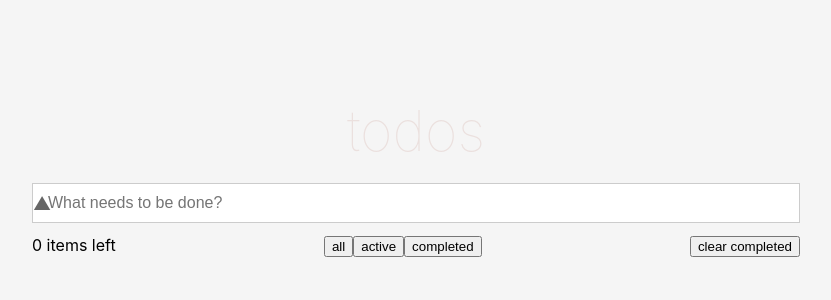
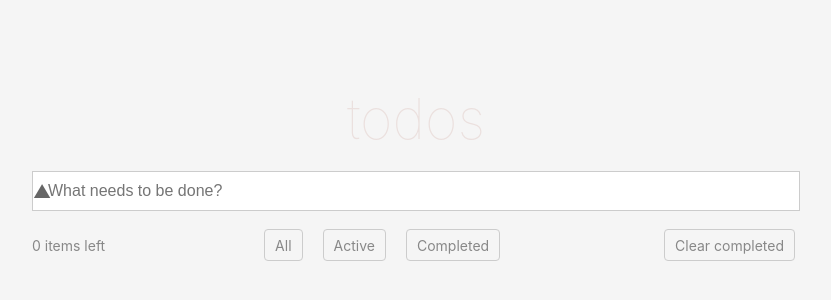
Before and after one commit to IlyaGoncharovY/todo, a React (Vite) app: page / in a window 1280 px wide. Shown: the part 232-532 px from the top of the page, without its empty margins (224-1055 px from the left). Built offline with nearby package versions, Linux system fonts and the light colour scheme.

Commit message:
fix(app footer) refactor style and use universal component

```diff
--- a/src/modules/app/components/footer/AppFooter.module.css
+++ b/src/modules/app/components/footer/AppFooter.module.css
@@ -3,4 +3,25 @@
     align-items: center;
     justify-content: space-between;
     width: 60%;
+    gap: 10px;
+
+    @media screen and (max-width: 760px) {
+        flex-direction: column;
+    }
+
+    .countContainer {
+        p {
+            color: #888888;
+            font-size: 14px;
+            font-weight: revert;
+            white-space: nowrap;
+        }
+    }
+
+    .buttonGroupContainer {
+        display: flex;
+        justify-content: space-between;
+        align-items: center;
+        gap: 10px;
+    }
 }
--- a/src/modules/app/components/footer/AppFooter.tsx
+++ b/src/modules/app/components/footer/AppFooter.tsx
@@ -1,6 +1,7 @@
-import {useCallback} from 'react';
+import {useCallback, useState} from 'react';
 
 import {FilterType} from '../../../../common/type';
+import {CommonButton} from '../../../../common/components';
 import {useAppDispatch, useAppSelector} from '../../../../store';
 import {clearCompletedTasks, getFilteredTasks} from '../../../tasks/reducer/tasksReducer.ts';
 
@@ -8,11 +9,13 @@ import s from './AppFooter.module.css';
 
 export const AppFooter = () => {
   const tasksArr = useAppSelector(state => state.tasksArr.tasksArr);
+  const [activeFilter, setActiveFilter] = useState<FilterType | null>(null);
 
   const dispatch = useAppDispatch();
 
   const setFilterForTasksHandler = useCallback((filter: FilterType) => {
     dispatch(getFilteredTasks(filter));
+    setActiveFilter(filter);
   }, [dispatch]);
 
   const clearCompletedHandler = useCallback(() => {
@@ -26,16 +29,32 @@ export const AppFooter = () => {
 
   return (
     <div className={s.appFooterContainer}>
-      <div>
-        {lengthActiveElTasksArr} items left
+      <div className={s.countContainer}>
+        <p>
+          {lengthActiveElTasksArr} items left
+        </p>
+      </div>
+      <div className={s.buttonGroupContainer}>
+        <CommonButton
+          title={'All'}
+          handlerChangeFilter={setFilterForTasksHandler}
+          isActive={activeFilter === 'All'}
+        />
+        <CommonButton
+          title={'Active'}
+          handlerChangeFilter={setFilterForTasksHandler}
+          isActive={activeFilter === 'Active'}
+        />
+        <CommonButton
+          title={'Completed'}
+          handlerChangeFilter={setFilterForTasksHandler}
+          isActive={activeFilter === 'Completed'}
+        />
       </div>
       <div>
-        <button onClick={() => setFilterForTasksHandler('All')}>all</button>
-        <button onClick={() => setFilterForTasksHandler('Active')}>active</button>
-        <button onClick={() => setFilterForTasksHandler('Completed')}>completed</button>
-      </div>
-      <div>
-        <button onClick={clearCompletedHandler}>clear completed</button>
+        <CommonButton
+          titleForDelete={'Clear completed'}
+          handlerDelete={clearCompletedHandler} />
       </div>
     </div>
   );
```
